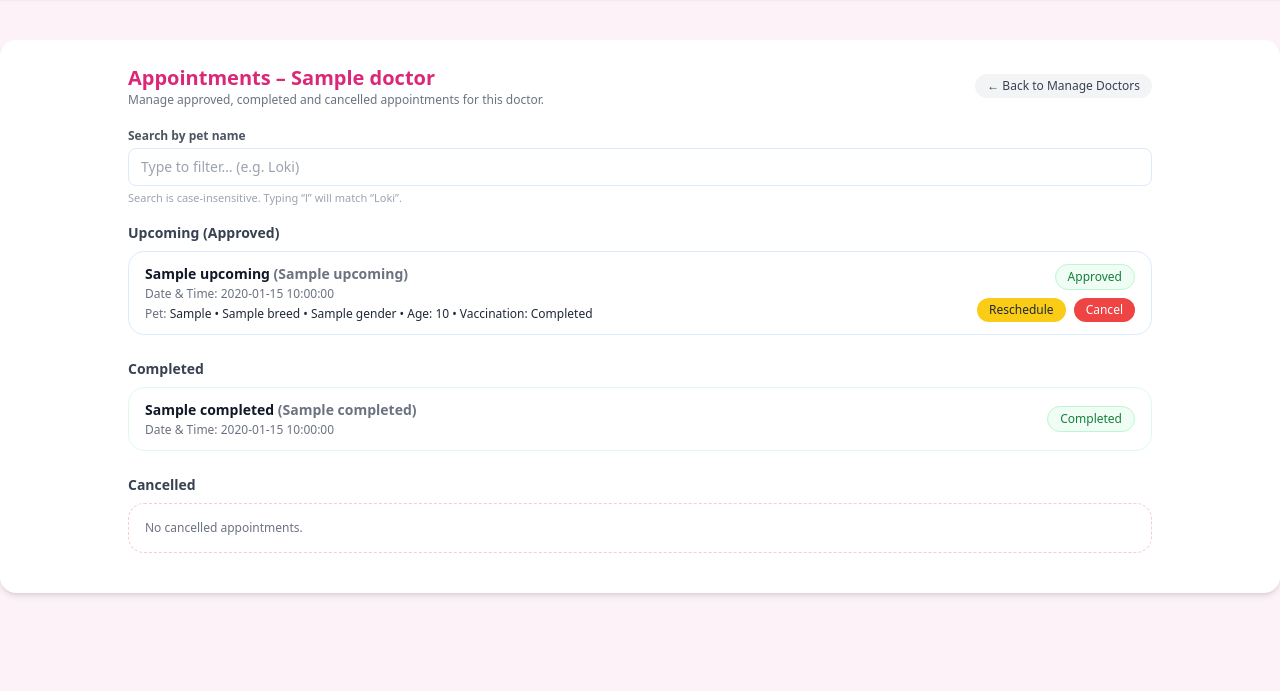
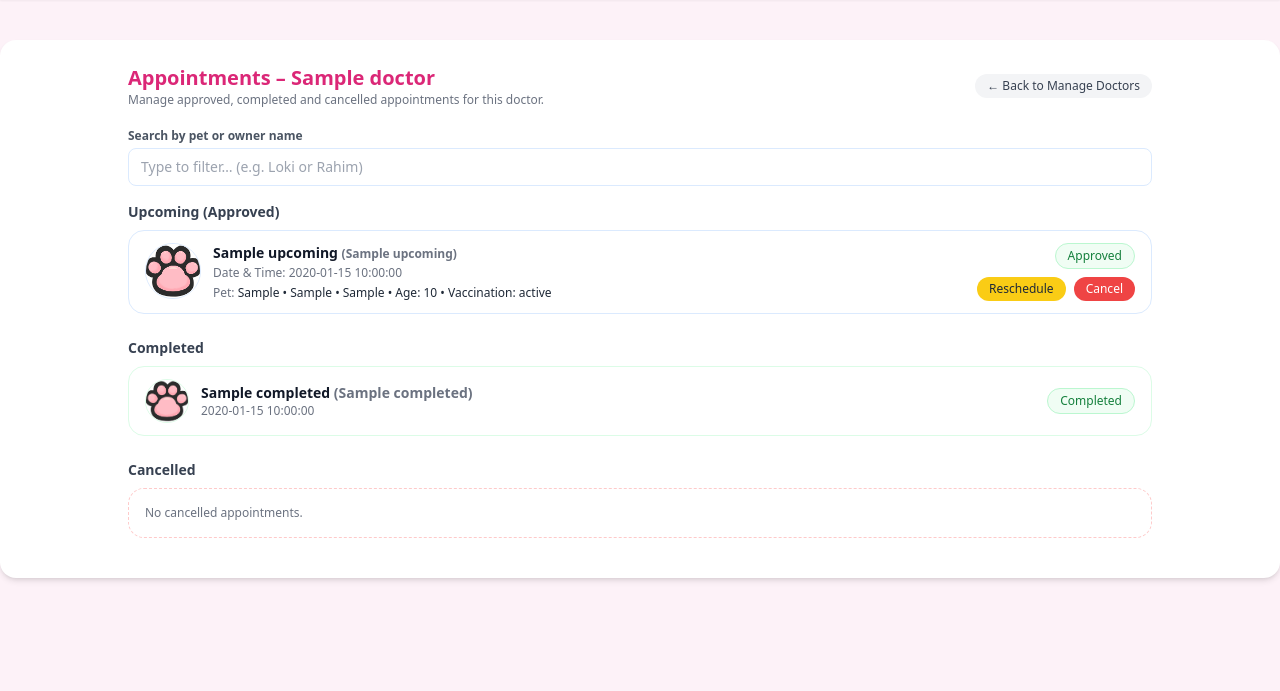
Before and after one commit to sritipeach1/pet-care-vet-connect, a Flask app: template templates/clinic_doctor_appointments.html in a window 1280 px wide. Shown: the part 52-743 px from the top of the page. Run offline with Flask 3, Linux system fonts and the light colour scheme; the template is opened without the code that fills it: most values are stand-ins (such as "Sample title", 1, 10 or a date in 2020); some libraries are stand-ins or nearby versions.

Commit message:
Fix merge regression: restore pet details and photo in clinic views

```diff
--- a/app.py
+++ b/app.py
@@ -1146,10 +1146,20 @@ def clinic_doctor_appointments(doctor_id):
             END AS pet_photo,
 
             p.age                AS pet_age,
+            p.age                AS age,
+
             p.animal_type        AS pet_animal_type,
+            p.animal_type        AS animal_type,
+
             p.breed              AS pet_breed,
+            p.breed              AS breed,
+
             p.gender             AS pet_gender,
+            p.gender             AS gender,
+
             p.vaccination_status AS pet_vaccination_status,
+            p.vaccination_status AS vaccination_status,
+
             o.name               AS owner_name,
             d.name               AS doctor_name
         FROM appointments a
--- a/templates/clinic_doctor_appointments.html
+++ b/templates/clinic_doctor_appointments.html
@@ -16,48 +16,62 @@
       class="text-xs px-3 py-1 rounded-full bg-gray-100 text-gray-700 hover:bg-gray-200">
       ← Back to Manage Doctors
     </a>
-
   </div>
 
+  <!-- SEARCH -->
   <div class="mb-4">
     <label class="block text-xs font-semibold text-gray-600 mb-1">
-      Search by pet name
+      Search by pet or owner name
     </label>
     <input id="pet-search-input" type="text"
-           placeholder="Type to filter… (e.g. Loki)"
+           placeholder="Type to filter… (e.g. Loki or Rahim)"
            class="w-full border border-blue-100 rounded-lg px-3 py-2 text-sm focus:ring-2 focus:ring-blue-300 focus:border-blue-300">
-    <p class="text-[11px] text-gray-400 mt-1">
-      Search is case-insensitive. Typing “l” will match “Loki”.
-    </p>
   </div>
 
+  <!-- UPCOMING -->
   <div class="mb-6">
     <h3 class="text-sm font-semibold text-gray-700 mb-2">Upcoming (Approved)</h3>
+
     {% if upcoming %}
       <div class="space-y-3">
         {% for a in upcoming %}
-          <div class="bg-white rounded-2xl border border-blue-100 px-4 py-3 flex flex-col md:flex-row md:items-center md:justify-between gap-3 text-sm"
+          <div class="bg-white rounded-2xl border border-blue-100 px-4 py-3 flex justify-between gap-4 text-sm"
                data-pet-card
                data-search-term="{{ (a['pet_name'] or '')|lower }} {{ (a['owner_name'] or '')|lower }}">
+
+            <!-- LEFT -->
+            <div class="flex gap-3">
+              <img
+                src="{{ url_for('static', filename=(a['pet_photo'] or 'images/paw-placeholder.png')) }}"
+                alt="Pet photo"
+                class="w-14 h-14 rounded-full object-cover border border-blue-100"
+              />
+
               <div>
                 <p class="font-semibold text-gray-900">
-                {{ a['pet_name'] }} <span class="text-gray-500">({{ a['owner_name'] }})</span>
+                  {{ a['pet_name'] }}
+                  <span class="text-gray-500 text-xs">({{ a['owner_name'] }})</span>
                 </p>
+
                 <p class="text-xs text-gray-500 mt-0.5">
                   Date &amp; Time: {{ a['appointment_date'] }}
                 </p>
+
                 <p class="text-xs text-gray-500 mt-1">
                   Pet:
                   <span class="font-medium text-gray-800">
-                  {{ a['animal_type'] or 'Unknown' }} •
-                  {{ a['breed'] or 'Breed N/A' }} •
-                  {{ a['gender'] or 'Gender N/A' }} •
-                  Age: {{ a['pet_age'] or 'N/A' }} •
-                  Vaccination: {{ a['vaccination_status'] or 'N/A' }}
+                    {{ a['pet_animal_type'] or a['animal_type'] or 'Unknown' }} •
+                    {{ a['pet_breed'] or a['breed'] or 'Breed N/A' }} •
+                    {{ a['pet_gender'] or a['gender'] or 'Gender N/A' }} •
+                    Age: {{ a['pet_age'] or a['age'] or 'N/A' }} •
+                    Vaccination:
+                    {{ a['pet_vaccination_status'] or a['vaccination_status'] or 'N/A' }}
                   </span>
                 </p>
               </div>
+            </div>
 
+            <!-- RIGHT -->
             <div class="flex flex-col items-end gap-2 text-xs">
               <span class="px-3 py-1 rounded-full bg-green-50 text-green-700 border border-green-200">
                 Approved
@@ -65,7 +79,7 @@
 
               <div class="flex gap-2">
                 <a href="{{ url_for('reschedule_appointment', appt_id=a['id']) }}"
-                   class="px-3 py-1 rounded-full bg-yellow-400 hover:bg-yellow-500 text-gray-800 font-medium text-center">
+                   class="px-3 py-1 rounded-full bg-yellow-400 hover:bg-yellow-500 text-gray-800 font-medium">
                   Reschedule
                 </a>
 
@@ -87,22 +101,32 @@
     {% endif %}
   </div>
 
+  <!-- COMPLETED -->
   <div class="mb-6">
     <h3 class="text-sm font-semibold text-gray-700 mb-2">Completed</h3>
+
     {% if completed %}
       <div class="space-y-3">
         {% for a in completed %}
-          <div class="bg-white rounded-2xl border border-green-100 px-4 py-3 flex flex-col md:flex-row md:items-center md:justify-between gap-3 text-sm"
+          <div class="bg-white rounded-2xl border border-green-100 px-4 py-3 flex items-center justify-between gap-4 text-sm"
                data-pet-card
                data-search-term="{{ (a['pet_name'] or '')|lower }} {{ (a['owner_name'] or '')|lower }}">
+
+            <div class="flex gap-3 items-center">
+              <img
+                src="{{ url_for('static', filename=(a['pet_photo'] or 'images/paw-placeholder.png')) }}"
+                class="w-11 h-11 rounded-full object-cover border border-green-100"
+              />
               <div>
                 <p class="font-semibold text-gray-900">
                   {{ a['pet_name'] }} <span class="text-gray-500">({{ a['owner_name'] }})</span>
                 </p>
-              <p class="text-xs text-gray-500 mt-0.5">
-                Date &amp; Time: {{ a['appointment_date'] }}
+                <p class="text-xs text-gray-500">
+                  {{ a['appointment_date'] }}
                 </p>
               </div>
+            </div>
+
             <span class="text-xs px-3 py-1 rounded-full bg-green-50 text-green-700 border border-green-200">
               Completed
             </span>
@@ -116,24 +140,34 @@
     {% endif %}
   </div>
 
+  <!-- CANCELLED -->
   <div class="mb-4">
     <h3 class="text-sm font-semibold text-gray-700 mb-2">Cancelled</h3>
+
     {% if cancelled %}
       <div class="space-y-3">
         {% for a in cancelled %}
-          <div class="bg-white rounded-2xl border border-red-100 px-4 py-3 flex flex-col md:flex-row md:items-center md:justify-between gap-3 text-sm"
+          <div class="bg-white rounded-2xl border border-red-100 px-4 py-3 flex items-center justify-between gap-4 text-sm"
                data-pet-card
                data-search-term="{{ (a['pet_name'] or '')|lower }} {{ (a['owner_name'] or '')|lower }}">
+
+            <div class="flex gap-3 items-center">
+              <img
+                src="{{ url_for('static', filename=(a['pet_photo'] or 'images/paw-placeholder.png')) }}"
+                class="w-11 h-11 rounded-full object-cover border border-red-100"
+              />
               <div>
                 <p class="font-semibold text-gray-900">
                   {{ a['pet_name'] }} <span class="text-gray-500">({{ a['owner_name'] }})</span>
                 </p>
-              <p class="text-xs text-gray-500 mt-0.5">
-                Date &amp; Time: {{ a['appointment_date'] }}
+                <p class="text-xs text-gray-500">
+                  {{ a['appointment_date'] }}
                 </p>
               </div>
+            </div>
+
             <span class="text-xs px-3 py-1 rounded-full bg-red-50 text-red-700 border border-red-200">
-              {{ a['status']|capitalize }}
+              {{ (a['status'] or '')|replace('_', ' ')|title }}
             </span>
           </div>
         {% endfor %}
@@ -227,17 +206,16 @@
     input.addEventListener('input', function () {
       const q = this.value.toLowerCase().trim();
       cards.forEach(card => {
-      // This now looks for the new 'data-search-term' which has both names
-      const name = (card.getAttribute('data-search-term') || '').toLowerCase();
-        card.style.display = (!q || name.includes(q)) ? '' : 'none';
+        const text = (card.getAttribute('data-search-term') || '').toLowerCase();
+        card.style.display = (!q || text.includes(q)) ? '' : 'none';
       });
     });
   })();
 
   let apptCancelUrl = null;
 
-  function openApptCancelModal(button) {
-    apptCancelUrl = button.getAttribute('data-cancel-url');
+  function openApptCancelModal(btn) {
+    apptCancelUrl = btn.getAttribute('data-cancel-url');
     document.getElementById('appt-cancel-modal').style.display = 'flex';
   }
 
```
Also changed, not shown: other parts of templates/clinic_doctor_appointments.html (+1 -56 lines). Lines whose indentation alone changed are shown as unchanged.
